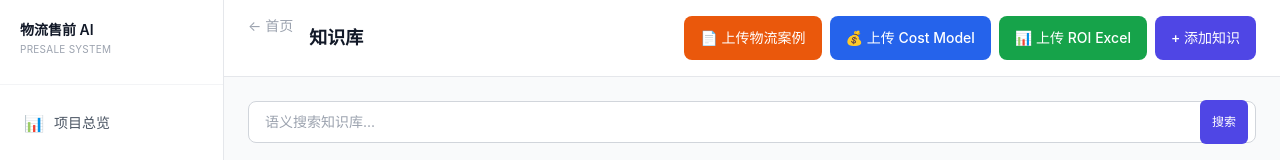
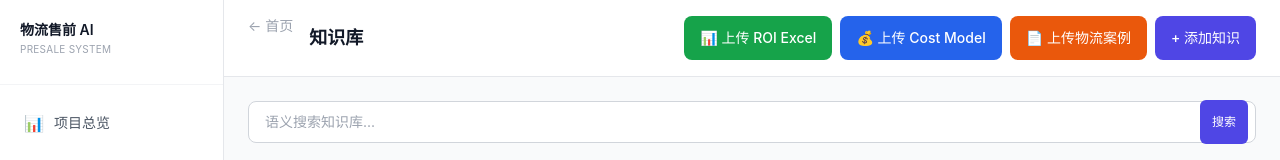
Before and after one commit to wangkemax/logistics-presale-system, a Next.js app in the folder frontend/: page /knowledge in a window 1280 px wide. Shown: the top 160 px of the page. Built offline with nearby package versions, Linux system fonts and the light colour scheme; no server answers.

Commit message:
ui: reorder upload buttons to match category tab order
ROI Excel (automation_case) → Cost Model → 物流案例 → 添加知识

```diff
--- a/frontend/src/app/knowledge/page.tsx
+++ b/frontend/src/app/knowledge/page.tsx
@@ -182,17 +182,17 @@ export default function KnowledgePage() {
             <h1 className="text-lg font-semibold text-gray-900">知识库</h1>
           </div>
           <div className="flex items-center gap-2">
-            <button onClick={() => setShowCaseUpload(true)}
-              className="px-4 py-2 text-sm bg-orange-600 text-white rounded-lg font-medium hover:bg-orange-700">
-              📄 上传物流案例
+            <button onClick={() => setShowUpload(true)}
+              className="px-4 py-2 text-sm bg-green-600 text-white rounded-lg font-medium hover:bg-green-700">
+              📊 上传 ROI Excel
             </button>
             <button onClick={() => setShowCostUpload(true)}
               className="px-4 py-2 text-sm bg-blue-600 text-white rounded-lg font-medium hover:bg-blue-700">
               💰 上传 Cost Model
             </button>
-            <button onClick={() => setShowUpload(true)}
-              className="px-4 py-2 text-sm bg-green-600 text-white rounded-lg font-medium hover:bg-green-700">
-              📊 上传 ROI Excel
+            <button onClick={() => setShowCaseUpload(true)}
+              className="px-4 py-2 text-sm bg-orange-600 text-white rounded-lg font-medium hover:bg-orange-700">
+              📄 上传物流案例
             </button>
             <button onClick={() => setShowAdd(true)}
               className="px-4 py-2 text-sm bg-indigo-600 text-white rounded-lg font-medium hover:bg-indigo-700">
```
